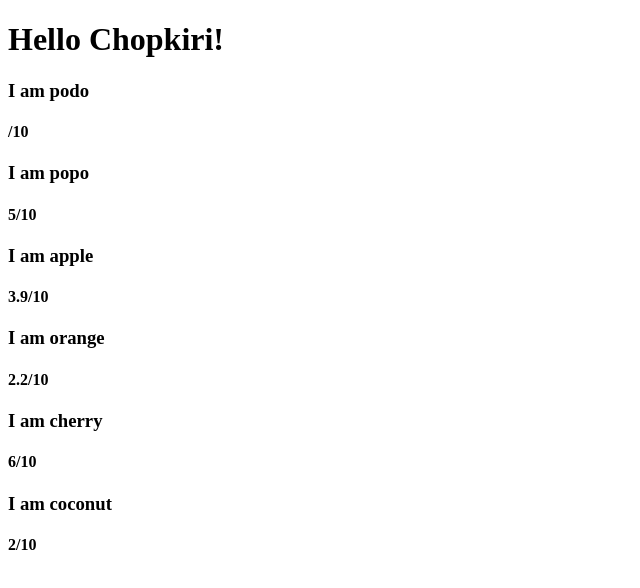
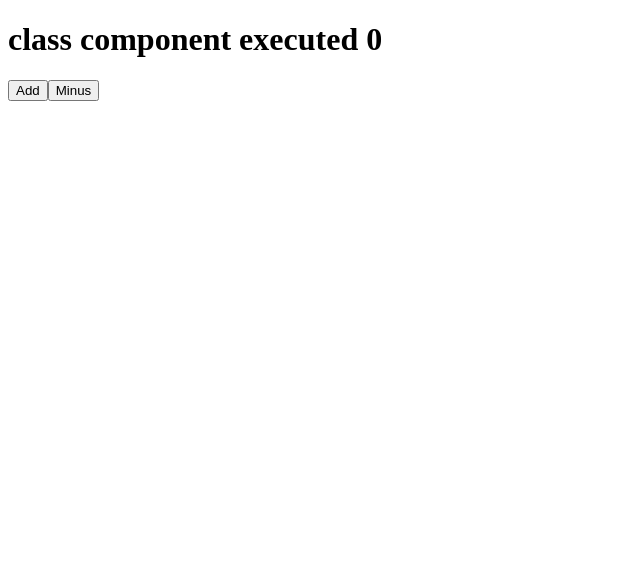
Before and after one commit to cdcoc0/React, a React (Create React App) app: page / in a window 1280 px wide. Shown: the top 588 px of the page, without its empty margins (0-640 px from the left). Built offline with nearby package versions, Linux system fonts and the light colour scheme.

Commit message:
class component and state

```diff
--- a/src/App.js
+++ b/src/App.js
@@ -1,44 +1,26 @@
+import React from "react";
 import PropTypes from "prop-types";
 
-function Fruits({fav, rating}) {
-  return (
-  <div>
-    <h3>I am {fav}</h3>
-    <h4>{rating}/10</h4>
-  </div>
-  );
-}
+class App extends React.Component {
+  state = {
+    count: 0
+  };
 
-Fruits.propTypes = {
-  fav: PropTypes.string.isRequired,
-  rating: PropTypes.string.isRequired
-};
-
-const fruitsILike = [
-  {id: 1, name: "popo", rating: 5},
-  {id: 2, name: "apple", rating: 3.9},
-  {id: 3, name: "orange", rating: 2.2},
-  {id: 4, name: "cherry", rating: 6},
-  {id: 5, name: "coconut", rating: 2}
-];
-
-function renderFruit(menu) {
-  //console.log(menu);
-  return <Fruits key={menu.id} fav={menu.name} />;
-}
-
-function App() {
-  return (
-    <div className="App">
-      <h1>Hello Chopkiri!</h1>
-      <Fruits fav="podo" />
-      {/* {console.log(fruitsILike.map(renderFruit))}
-      {fruitsILike.map(renderFruit)} */
-      fruitsILike.map(menu => (
-        <Fruits key={menu.id} fav={menu.name} rating={menu.rating} />
-      ))}
-    </div>
-  );
+  add = () => {
+    console.log("add");
+  };
+  minus = () => {
+    console.log("minus");
+  };
+  render() {
+    return (
+      <div>
+        <h1>class component executed {this.state.count}</h1>
+        <button onClick={this.add}>Add</button>
+        <button onClick={this.minus}>Minus</button>
+      </div>
+    );
+  }
 }
 
 export default App;
```
